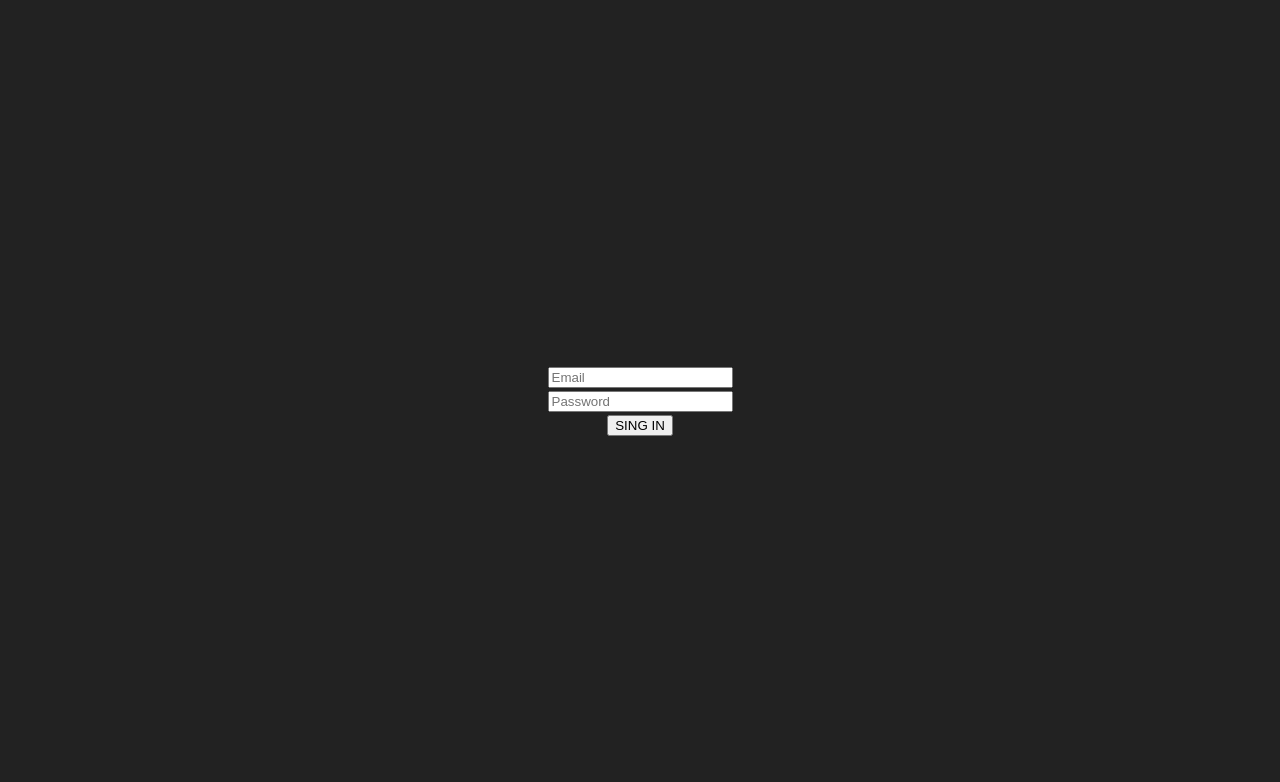
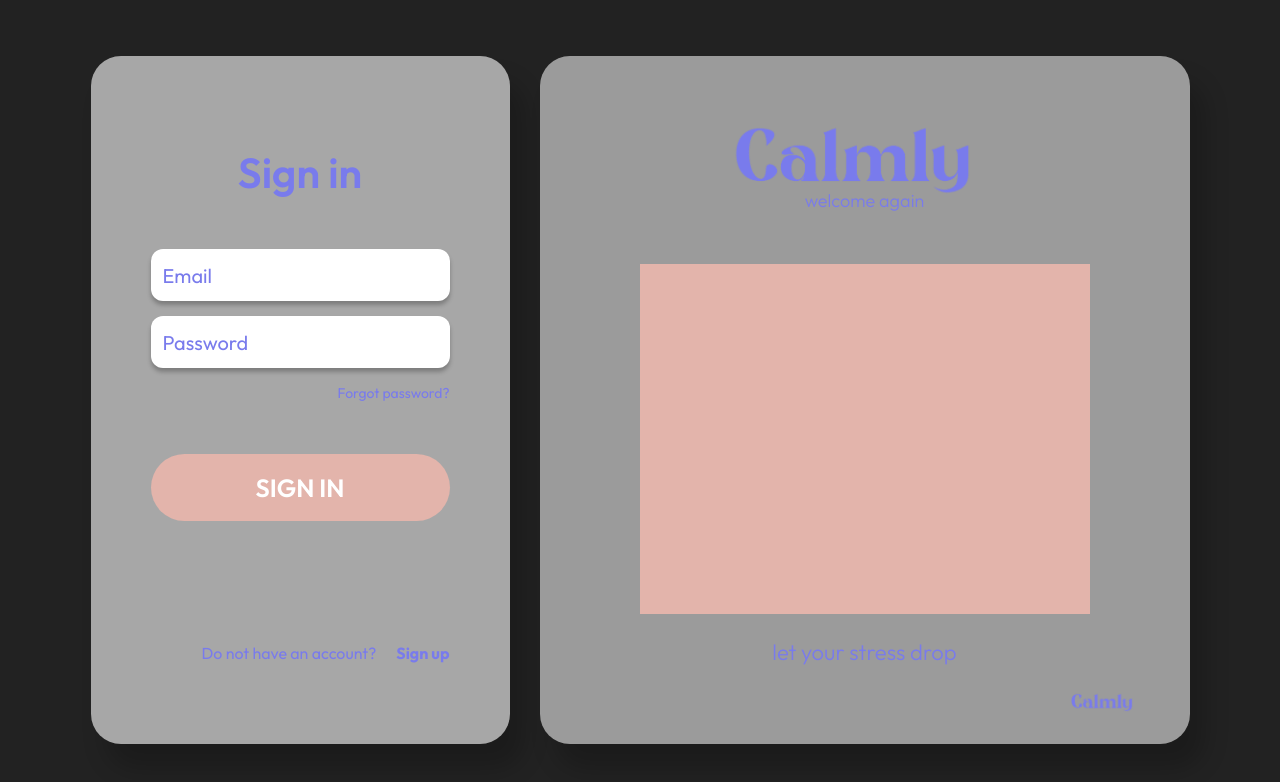
Before and after one commit to infoshareacademy/jfddr9-calmly, a React (Vite) app: page /login in a window 1280 px wide. Shown: the top 782 px of the page. Built offline with nearby package versions, Linux system fonts and the light colour scheme; what survey-react-ui would draw is missing.

Commit message:
login register css done without icon and graphic

```diff
--- a/src/App.tsx
+++ b/src/App.tsx
@@ -5,8 +5,8 @@ import { useSelector } from "react-redux";
 import { FeelBetter } from "./routes/FeelBetter";
 import { LandingPage } from "./components/routes/LandingPage/LandingPage";
 import { AreYou } from "./components/routes/AreYou/AreYou";
-import { Register } from "./auth/Register";
-import { Login } from "./auth/Login";
+import { RegisterPage } from "./components/RegisterPage";
+import { LoginPage } from "./components/LoginPage";
 import { Quiz } from "./components/quiz";
 import { SurveyComponent } from "./components/MultiSelectQuiz/multiselectquiz";
 import { About } from "./components/About";
@@ -60,8 +60,8 @@ function App() {
 
       <Routes>
         <Route path={"/home"} element={<div>home</div>} />
-        <Route path={"/register"} element={<Register />} />
-        <Route path={"/login"} element={<Login />} />
+        <Route path={"/register"} element={<RegisterPage />} />
+        <Route path={"/login"} element={<LoginPage />} />
         <Route path={"/quiz"} element={<Quiz />} />
         <Route path={"/quiz2"} element={<SurveyComponent />} />
         <Route path={"/feelbetter"} element={<FeelBetter />} />
--- a/src/auth/Login.tsx
+++ b/src/auth/Login.tsx
@@ -1,6 +1,94 @@
+import { NavLink } from "react-router-dom";
+
+import styled from "styled-components";
+
 import { signInWithEmailAndPassword } from "firebase/auth";
 import { auth } from "../api/firebase";
 import { firebaseErrors } from "../utils/firebaseErrors";
+
+const Header = styled.p`
+  font-family: "Outfit";
+  font-style: normal;
+  font-weight: 600;
+  font-size: 42px;
+  line-height: 53px;
+  text-align: center;
+  margin-top: 90px;
+  color: #797bec;
+`;
+const FormLogin = styled.form`
+  font-family: "Outfit";
+  display: flex;
+  flex-direction: column;
+  margin-top: 50px;
+`;
+
+const InputWrapper = styled.div`
+  display: flex;
+  flex-direction: column;
+  gap: 15px;
+`;
+
+const InputLogin = styled.input`
+  height: 50px;
+
+  background: #ffffff;
+  box-shadow: 0px 4px 4px rgba(0, 0, 0, 0.25);
+  border-radius: 12px;
+  border: 0;
+
+  color: #797bec;
+  font-family: "Outfit";
+  font-style: normal;
+  font-weight: 400;
+  font-size: 20px;
+  line-height: 25px;
+
+  ::placeholder {
+    color: #797bec;
+    font-family: "Outfit";
+    font-style: normal;
+    font-weight: 400;
+    font-size: 20px;
+    line-height: 25px;
+    padding-left: 10px;
+  }
+`;
+const NavBarLink = styled(NavLink)`
+color: #797BEC;
+text-decoration: none;
+font-family: 'Outfit';
+font-style: normal;
+font-weight: 400;
+font-size: 14px;
+margin-left: auto;
+margin-top: 15px;
+
+&:hover,
+&:focus{
+   color: blue;
+}
+&:active{
+   color: blue;
+`;
+//do zmiany focus i active
+
+const ButtonLogin = styled.button`
+  cursor: pointer;
+  width: 299px;
+  height: 67px;
+  background: #e3b4ab;
+  border-radius: 50px;
+  border: 0;
+  font-family: "Outfit";
+  font-style: normal;
+  font-weight: 600;
+  font-size: 25px;
+  margin: 50px auto 0 auto;
+  text-align: center;
+  text-transform: uppercase;
+  color: #ffffff;
+`;
 
 export const Login = ({ isPasswordHidden = false }) => {
   const handleLogin = (e: React.FormEvent<HTMLFormElement>) => {
@@ -26,22 +114,28 @@ export const Login = ({ isPasswordHidden = false }) => {
 
   return (
     <>
-      <form onSubmit={handleLogin}>
-        <div>
-          <input type="email" name="email" id="email" placeholder="Email" />
-        </div>
-        {!isPasswordHidden && (
-          <div>
-            <input
+      <Header>Sign in</Header>
+      <FormLogin onSubmit={handleLogin}>
+        <InputWrapper>
+          <InputLogin
+            type="email"
+            name="email"
+            id="email"
+            placeholder="Email"
+          />
+
+          {!isPasswordHidden && (
+            <InputLogin
               type="password"
               name="password"
               id="password"
               placeholder="Password"
             />
-          </div>
-        )}
-        <button>SING IN</button>
-      </form>
+          )}
+        </InputWrapper>
+        <NavBarLink to="/forgotPassword">Forgot password?</NavBarLink>
+        <ButtonLogin>Sign in</ButtonLogin>
+      </FormLogin>
     </>
   );
 };
--- a/src/auth/Register.tsx
+++ b/src/auth/Register.tsx
@@ -9,35 +9,68 @@ import { db } from "../api/firebase";
 import { setDoc, doc } from "firebase/firestore";
 // import {useState} from 'react'
 
+const Header = styled.p`
+  font-style: normal;
+  font-weight: 500;
+  font-size: 32px;
+  line-height: 40px;
+  text-align: center;
+  margin-top: 80px;
+  color: #797bec;
+`;
+
 const FormRegister = styled.form`
+  font-family: "Outfit";
   display: flex;
   flex-direction: column;
+  margin-top: 50px;
+`;
+
+const InputWrapper = styled.div`
+  display: flex;
+  flex-direction: column;
+  gap: 15px;
 `;
 
 const InputRegister = styled.input`
-  width: 518px;
   height: 50px;
-
   background: #ffffff;
   box-shadow: 0px 4px 4px rgba(0, 0, 0, 0.25);
   border-radius: 12px;
+  border: 0;
+  color: #797bec;
+  font-family: "Outfit";
+  font-style: normal;
+  font-weight: 400;
+  font-size: 20px;
+  line-height: 25px;
+
+  ::placeholder {
+    color: #797bec;
+    font-family: "Outfit";
+    font-style: normal;
+    font-weight: 400;
+    font-size: 20px;
+    line-height: 25px;
+    padding-left: 10px;
+  }
 `;
 
 const ButtonRegister = styled.button`
+  cursor: pointer;
   width: 299px;
   height: 67px;
   background: #e3b4ab;
   border-radius: 50px;
-
-  // font-family: 'Outfit';
+  border: 0;
+  font-family: "Outfit";
   font-style: normal;
   font-weight: 600;
   font-size: 25px;
   line-height: 32px;
-  /* identical to box height */
-
+  margin: 70px auto 0 auto;
   text-align: center;
-
+  text-transform: uppercase;
   color: #ffffff;
 `;
 
@@ -82,12 +115,11 @@ export const Register = ({ isPasswordHidden = false }) => {
       });
   };
 
-  //wyrzucic id
-
   return (
     <>
+      <Header>Create Account</Header>
       <FormRegister onSubmit={handleRegister}>
-        <div>
+        <InputWrapper>
           <InputRegister
             type="text"
             name="fullName"
@@ -100,29 +132,23 @@ export const Register = ({ isPasswordHidden = false }) => {
             id="email"
             placeholder="Email"
           />
-        </div>
-        {/* <select name="country">
 
-        {countries.map(({  }, index) => (
-        <option value={} name={name}  index={index} key={name} />{}</option>
-      ))}
-
+          {/* <select name="country">
           <option value={defaultCountry}></option>
           <option value='PL'>PL</option>
           <option value='GB' selected>GB</option>
           <option value='DE'>DE</option>
         </select> */}
-        {!isPasswordHidden && (
-          <div>
+          {!isPasswordHidden && (
             <InputRegister
               type="password"
               name="password"
               id="password"
               placeholder="Password"
             />
-          </div>
-        )}
-        <ButtonRegister>SING UP</ButtonRegister>
+          )}
+        </InputWrapper>
+        <ButtonRegister>Sign up</ButtonRegister>
       </FormRegister>
     </>
   );
--- /dev/null
+++ b/src/components/GraphicsCard.tsx
@@ -0,0 +1,59 @@
+import styled from "styled-components";
+
+const GraphicCardWrapper = styled.div`
+  width: 650px;
+  height: 688px;
+  margin: 15px;
+  background: rgba(255, 255, 255, 0.55);
+  box-shadow: 15px 25px 25px rgba(0, 0, 0, 0.2);
+  border-radius: 30px;
+`;
+const LogoMain = styled.img`
+  width: 270px;
+  height: 85.27px;
+  margin-top: 60px;
+`;
+
+const HeaderGraphicCard = styled.p`
+  font-style: normal;
+  font-weight: 300;
+  font-size: 18px;
+  text-align: center;
+  margin-top: -20px;
+  color: #797bec;
+`;
+
+const Graphic = styled.div`
+  background: #e3b4ab;
+  width: 450px;
+  height: 350px;
+  margin: 50px auto 0;
+`;
+
+const ParagraphGraphicCard = styled.p`
+  font-style: normal;
+  font-weight: 300;
+  font-size: 22px;
+  text-align: center;
+  color: #797bec;
+`;
+
+const LogoFooter = styled.img`
+  width: 70px;
+  height: 22.11px;
+  display: flex;
+  margin-left: auto;
+  margin-right: 50px;
+`;
+
+export const GraphicsCard = () => {
+  return (
+    <GraphicCardWrapper>
+      <LogoMain src="src/assets/logo.png" />
+      <HeaderGraphicCard>welcome again</HeaderGraphicCard>
+      <Graphic />
+      <ParagraphGraphicCard>let your stress drop</ParagraphGraphicCard>
+      <LogoFooter src="src/assets/logo.png" />
+    </GraphicCardWrapper>
+  );
+};
--- /dev/null
+++ b/src/components/LoginPage.tsx
@@ -0,0 +1,70 @@
+import styled from "styled-components";
+
+import { NavLink } from "react-router-dom";
+
+import { Login } from "../auth/Login";
+import { GraphicsCard } from "./GraphicsCard";
+
+const MainWrapper = styled.div`
+  font-family: "Outfit";
+  display: flex;
+  justify-content: center;
+`;
+
+const LoginCardWrapper = styled.div`
+  max-width: 435px;
+  height: 688px;
+  margin: 15px;
+  padding: 0px 60px;
+  background: rgba(255, 255, 255, 0.6);
+  box-shadow: 15px 25px 25px rgba(0, 0, 0, 0.2);
+  border-radius: 30px;
+`;
+
+const FooterWrapperLoginCard = styled.div`
+  display: flex;
+  justify-content: flex-end;
+  gap: 20px;
+  margin-top: 120px;
+`;
+
+const FooterParagraphLoginCard = styled.p`
+  font-style: normal;
+  font-weight: 400;
+  font-size: 16px;
+  color: #797bec;
+  margin: 0;
+`;
+const NavBarLink = styled(NavLink)`
+color: #797BEC;
+text-decoration: none;
+font-family: 'Outfit';
+font-style: normal;
+font-weight: 700;
+font-size: 16px;
+
+&:hover,
+&:focus{
+   color: blue;
+}
+&:active{
+   color: blue;
+`;
+//do zmiany kolor hover i active
+
+export const LoginPage = () => {
+  return (
+    <MainWrapper>
+      <LoginCardWrapper>
+        <Login />
+        <FooterWrapperLoginCard>
+          <FooterParagraphLoginCard>
+            Do not have an account?
+          </FooterParagraphLoginCard>
+          <NavBarLink to="/register">Sign up</NavBarLink>
+        </FooterWrapperLoginCard>
+      </LoginCardWrapper>
+      <GraphicsCard />
+    </MainWrapper>
+  );
+};
--- /dev/null
+++ b/src/components/RegisterPage.tsx
@@ -0,0 +1,121 @@
+import styled from "styled-components";
+
+import { Register } from "../auth/Register";
+
+const MainWrapper = styled.div`
+  font-family: "Outfit";
+  display: flex;
+  justify-content: center;
+`;
+
+const CreatorCardWrapper = styled.div`
+  width: 635px;
+  height: 688px;
+  margin: 15px;
+  padding: 0 60px;
+  background: rgba(255, 255, 255, 0.6);
+  box-shadow: 15px 25px 25px rgba(0, 0, 0, 0.2);
+  border-radius: 30px;
+`;
+
+const GraphicCardWrapper = styled.div`
+  min-width: 445px;
+  max-width: 445px;
+  height: 688px;
+  margin: 15px;
+  background: rgba(255, 255, 255, 0.55);
+  box-shadow: 15px 25px 25px rgba(0, 0, 0, 0.2);
+  border-radius: 30px;
+`;
+const NavWrapperCreatorCard = styled.div`
+  display: flex;
+  justify-content: flex-end;
+  gap: 20px;
+  margin-top: 30px;
+`;
+
+const NavParagraphCreatorCard = styled.p`
+  font-style: normal;
+  font-weight: 400;
+  font-size: 12px;
+  color: #797bec;
+`;
+
+const NavButtonCreatorCard = styled.button`
+  cursor: pointer;
+  width: 70px;
+  height: 30px;
+  font-family: "Outfit";
+  background: #ffffff;
+  border-radius: 50px;
+  border: 0;
+  margin-top: 5px;
+  font-family: "Outfit";
+  font-style: normal;
+  font-weight: 400;
+  font-size: 12px;
+  text-align: center;
+  color: #797bec;
+`;
+
+const HeaderGraphicCard = styled.p`
+  font-style: normal;
+  font-weight: 500;
+  font-size: 26px;
+  text-align: center;
+  margin-top: 105px;
+  margin-bottom: 5px;
+  color: #797bec;
+`;
+
+const LogoMain = styled.img`
+  width: 270px;
+  height: 85.27px;
+  margin-bottom: 50px;
+`;
+
+const Graphic = styled.div`
+  background: #e3b4ab;
+  width: 332px;
+  height: 185px;
+  margin: 0 auto;
+`;
+
+const ParagraphGraphicCard = styled.p`
+  // font-family: 'Outfit';
+  font-style: normal;
+  font-weight: 400;
+  font-size: 28px;
+  text-align: center;
+  margin-top: 100px;
+  color: #797bec;
+`;
+
+const LogoFooter = styled.img`
+  width: 70px;
+  height: 22.11px;
+  margin-left: 250px;
+`;
+
+export const RegisterPage = () => {
+  return (
+    <MainWrapper>
+      <CreatorCardWrapper>
+        <NavWrapperCreatorCard>
+          <NavParagraphCreatorCard>
+            Already have an account?
+          </NavParagraphCreatorCard>
+          <NavButtonCreatorCard>Sign in</NavButtonCreatorCard>
+        </NavWrapperCreatorCard>
+        <Register />
+      </CreatorCardWrapper>
+      <GraphicCardWrapper>
+        <HeaderGraphicCard>Welcome to</HeaderGraphicCard>
+        <LogoMain src="src/assets/logo.png" />
+        <Graphic />
+        <ParagraphGraphicCard>let your stress drop</ParagraphGraphicCard>
+        <LogoFooter src="src/assets/logo.png" />
+      </GraphicCardWrapper>
+    </MainWrapper>
+  );
+};
```
Also changed, not shown: 1 other file (tests, documents, lock files or other folders).
